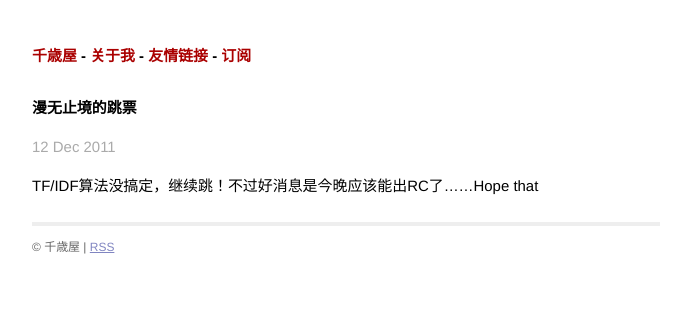
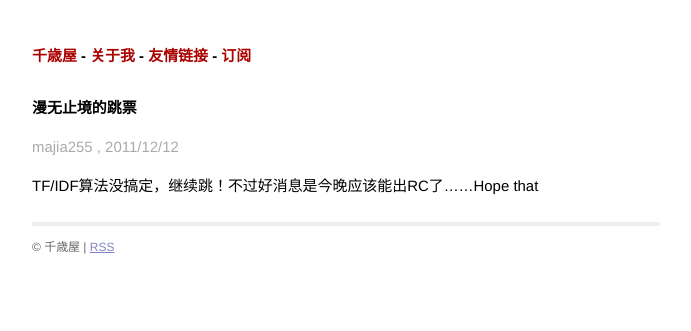
Before and after one commit to chitosai/chitosai.github.io, a Jekyll site: the page built from _posts/2011-12-12-e6bcabe697a0e6ada2e5a283e79a84e8b7b3e7a5a8.markdown, in a window 1280 px wide. Shown: the top 331 px of the page, without its empty margins (294-985 px from the left). Built offline with Jekyll 4.4.1, drawn with Linux system fonts in a browser that asks for light colours; Markdown is read by kramdown in place of the engine named in the settings.

Commit message:
display author of each post

```diff
--- a/_layouts/post.html
+++ b/_layouts/post.html
@@ -2,7 +2,7 @@
 layout: default
 ---
 <h2>{{ page.title }}</h2>
-<p class="meta">{{ page.date | date_to_string }}</p>
+<p class="meta">{{ page.author }} , {{ page.date | date: "%Y/%m/%d" }}</p>
 
 <div class="post">
 {{ content }}
```
